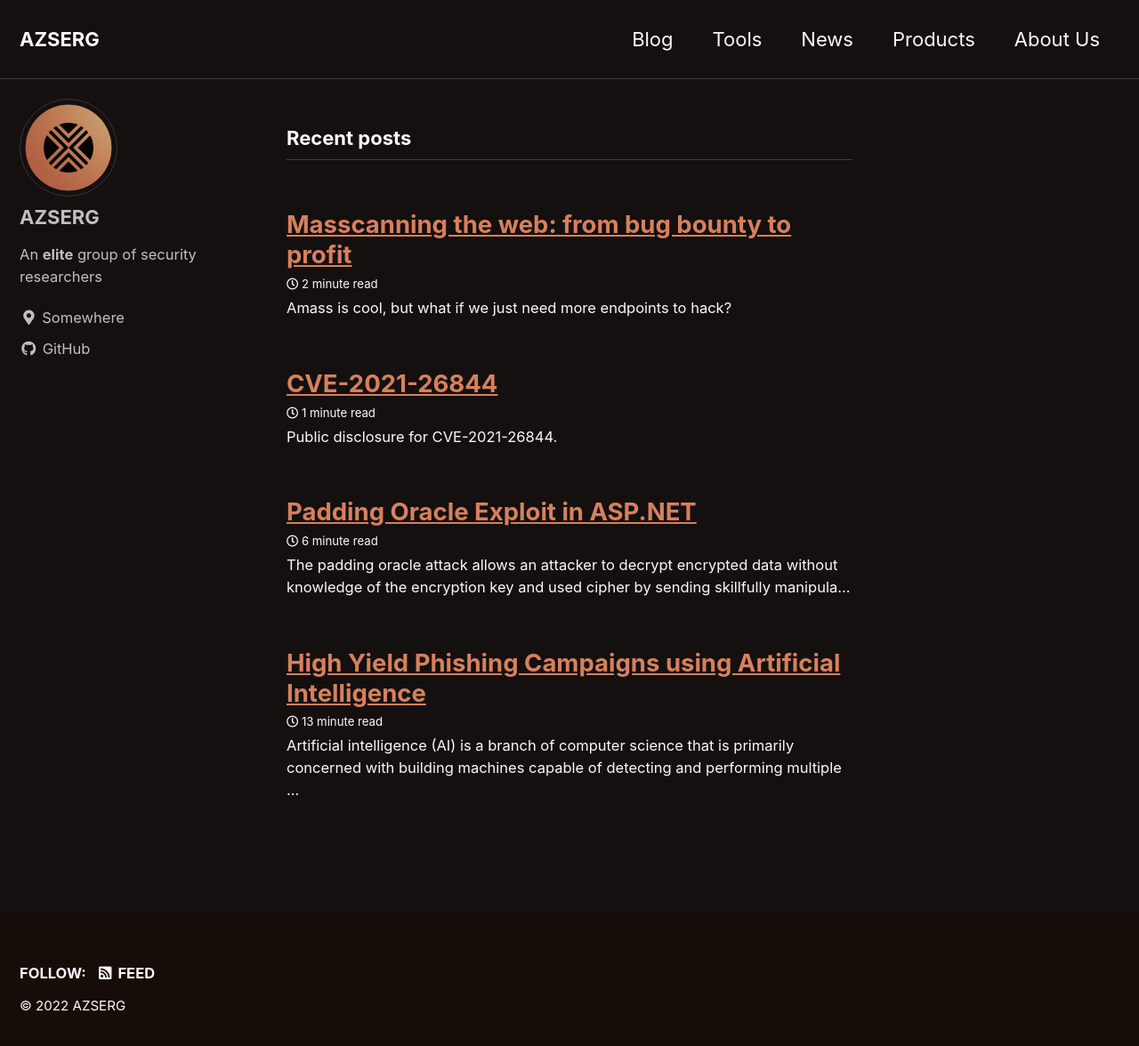
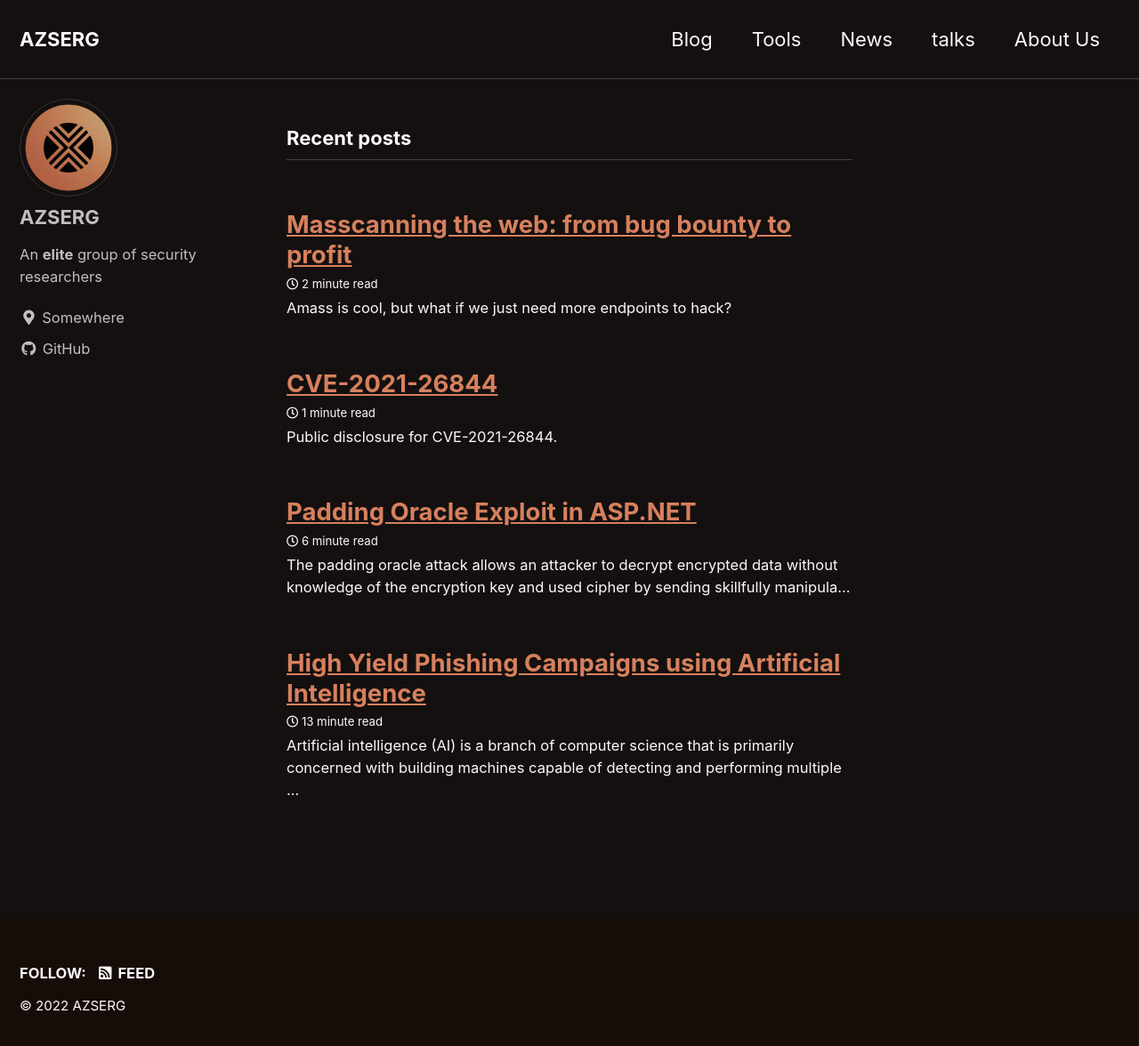
Before and after one commit to AZSERG/AZSERG.github.io, a Jekyll site: the page built from index.html, in a window 1280 px wide and 1187 px high. Shown: the top 1176 px of the window at 89% size. Built offline with Jekyll 4.4.1, drawn with Linux system fonts in a browser that asks for light colours; cached includes are drawn as plain includes; the list of posts is cut into pages by our own code.

Commit message:
fix: updating from products to talks

```diff
--- a/_data/navigation.yml
+++ b/_data/navigation.yml
@@ -6,7 +6,7 @@
     url: https://github.com/AZSERG
   - title: "News"
     url: /news/
-  - title: "Products"
-    url: /products/
+  - title: "talks"
+    url: /talks/
   - title: "About Us"
     url: /about/
```
